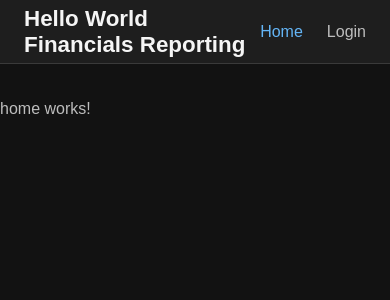
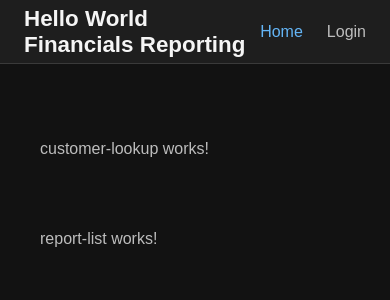
Before and after one commit to bhickey777/angular-jenkins-hello-world, an Angular app in the folder hello-world-rpt/: page /home in a window 390 px wide. Shown: the top 300 px of the page. Built offline with nearby package versions, Linux system fonts and the light colour scheme.

Commit message:
feat: customer lookup and report list

```diff
--- /dev/null
+++ b/hello-world-rpt/src/app/customer-lookup/customer-lookup.html
@@ -0,0 +1 @@
+<p>customer-lookup works!</p>
--- a/hello-world-rpt/src/app/home/home.css
+++ b/hello-world-rpt/src/app/home/home.css
@@ -0,0 +1,39 @@
+.reporting-home {
+  min-height: 100vh;
+  padding: 40px;
+}
+
+.home-content {
+  display: grid;
+  grid-template-columns: 1fr 500px 1fr;
+  gap: 40px;
+  align-items: start;
+}
+
+.customer-area {
+  grid-column: 2;
+}
+
+.reports-area {
+  grid-column: 3;
+  max-width: 350px;
+  width: 100%;
+}
+
+@media (max-width: 1000px) {
+  .home-content {
+    grid-template-columns: 1fr;
+  }
+
+  .left-space {
+    display: none;
+  }
+
+  .customer-area,
+  .reports-area {
+    grid-column: 1;
+    width: 100%;
+    max-width: 600px;
+    margin: 0 auto;
+  }
+}
--- a/hello-world-rpt/src/app/home/home.html
+++ b/hello-world-rpt/src/app/home/home.html
@@ -1 +1,17 @@
-<p>home works!</p>
+<div class="reporting-home">
+
+  <main class="home-content">
+
+    <div class="left-space"></div>
+
+    <section class="customer-area">
+      <app-customer-lookup></app-customer-lookup>
+    </section>
+
+    <aside class="reports-area">
+      <app-report-list></app-report-list>
+    </aside>
+
+  </main>
+
+</div>
--- a/hello-world-rpt/src/app/home/home.ts
+++ b/hello-world-rpt/src/app/home/home.ts
@@ -1,8 +1,9 @@
 import { Component } from "@angular/core";
-
+import { CustomerLookup } from '../customer-lookup/customer-lookup';
+import { ReportList } from '../report-list/report-list';
 @Component({
   selector: "app-home",
-  imports: [],
+  imports: [CustomerLookup, ReportList],
   templateUrl: "./home.html",
   styleUrl: "./home.css",
 })
--- /dev/null
+++ b/hello-world-rpt/src/app/report-list/report-list.html
@@ -0,0 +1 @@
+<p>report-list works!</p>
```
Also changed, not shown: hello-world-rpt/src/app/customer-lookup/customer-lookup.ts (added, +9 -0 lines), hello-world-rpt/src/app/report-list/report-list.ts (added, +9 -0 lines), hello-world-rpt/src/app/customer-lookup/customer-lookup.css (added), hello-world-rpt/src/app/report-list/report-list.css (added), 2 other files (tests, documents, lock files or other folders).
